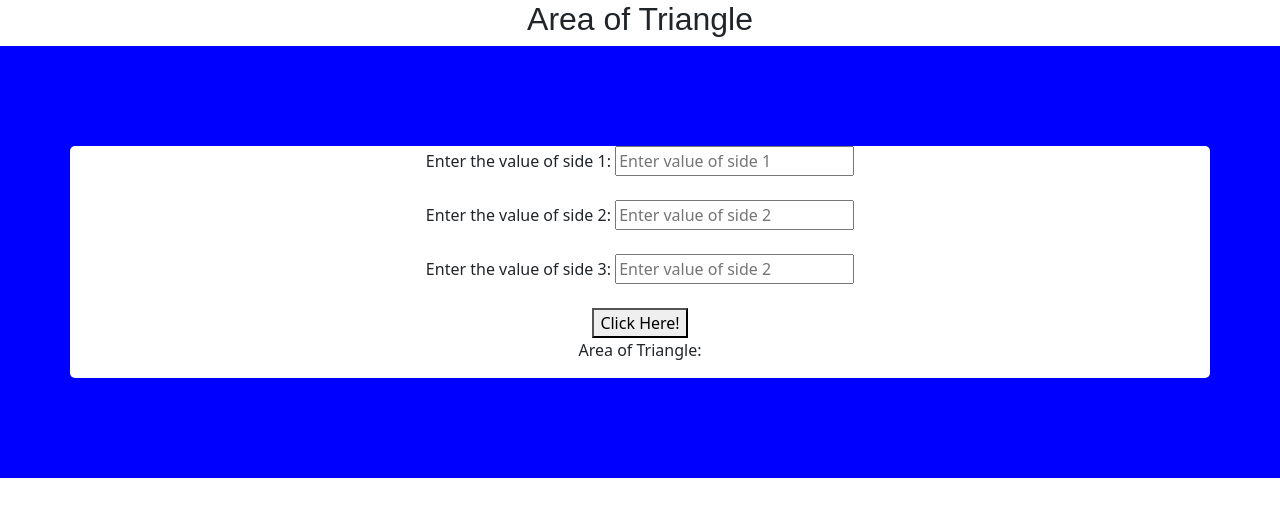
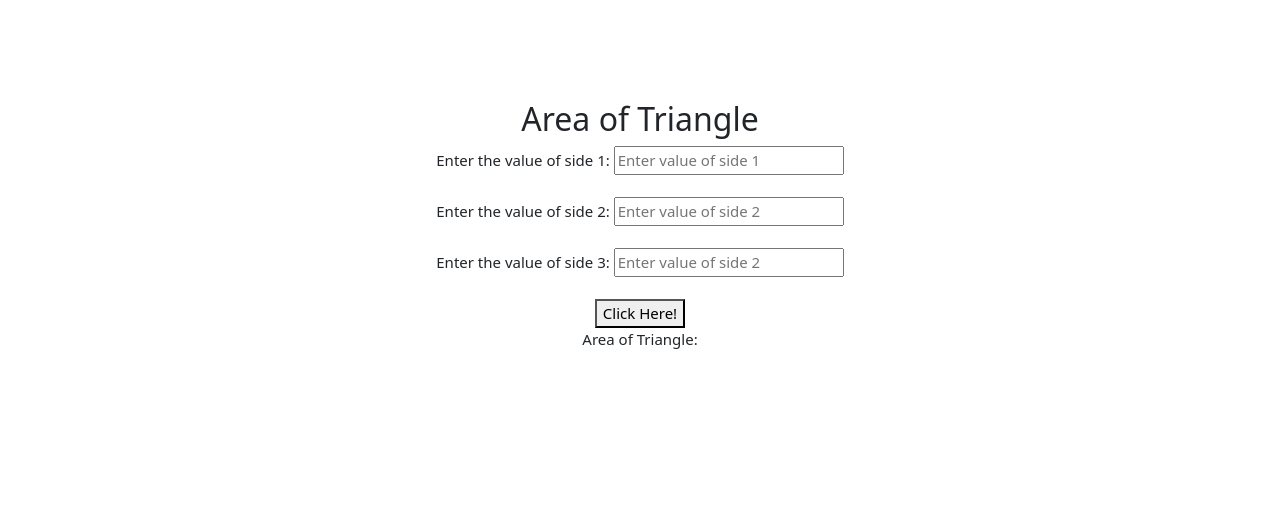
Before and after one commit to Tempestfury11/AreaOfTriangle, a plain HTML site: page index.html in a window 1280 px wide. Drawn offline with nearby package versions, Linux system fonts and the light colour scheme.

Commit message:
https://github.com/Tempestfury11/AreaOfTriangle.git

```diff
--- a/index.html
+++ b/index.html
@@ -9,10 +9,9 @@
     <title>Area of Triangle</title>
 </head>
 <body>
-    <div class="title"><h2>Area of Triangle</h2></div>
-    <div class="base1">
+    <main id="mainfield">
         <div class="container">
-            <div class="base2">
+            <h2>Area of Triangle</h2>
             <label for="side1">
                 Enter the value of side 1:
             </label>
@@ -43,8 +42,7 @@
                 Area of Triangle: <span id="display"></span>
             </p>
         </div>
-        </div>
-    </div>
+    </main>
     <script src="./java/code.js"></script>
     <script src="https://cdn.jsdelivr.net/npm/bootstrap@5.0.2/dist/js/bootstrap.bundle.min.js" integrity="sha384-MrcW6ZMFYlzcLA8Nl+NtUVF0sA7MsXsP1UyJoMp4YLEuNSfAP+JcXn/tWtIaxVXM" crossorigin="anonymous"></script>
 </body>
--- a/styles/style.css
+++ b/styles/style.css
@@ -1,5 +1,4 @@
-body{
-	background-color: red;
+#mainfield{
 	font-size: 15px;
 	line-height: 1.5;
 	padding: 0;
@@ -11,33 +10,14 @@ body{
 }
 
 .container{
-	width:520px;
+	width:300px;
 	height: auto;
 	margin: 100px auto;
-	background-color: white;
 	border-radius: 5px;
     text-align: center;
 }
 
-.base1{
-	width: 100%;
-	margin: 0;
-	overflow: hidden;
-	display: block;
-	float: none;
-    background-color: blue;
-}
-
-.base2{
-	width: 100%;
-	margin: 0;
-	overflow: hidden;
-	display: block;
-	float: none;
-    background-color: white;
-}
-
-.title {
+.h2{
     text-align: center;
     font-family: sans-serif;
 }
```
Lines whose indentation alone changed are shown as unchanged.
